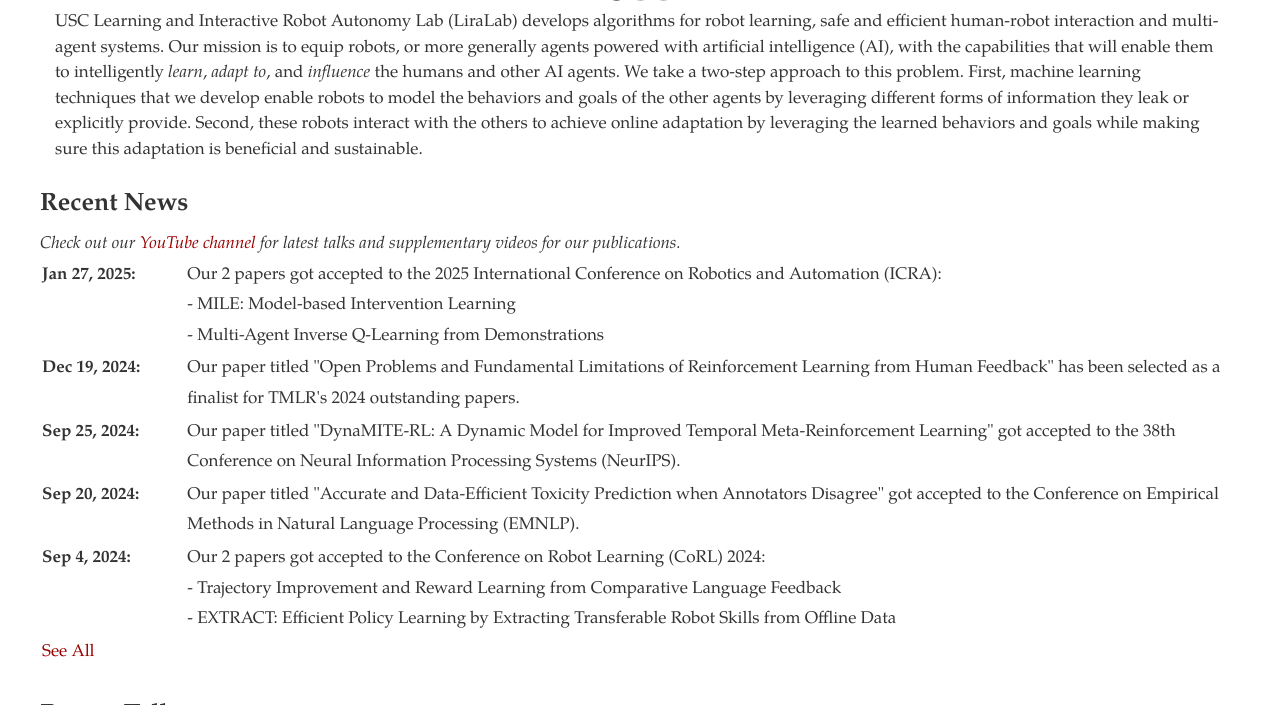
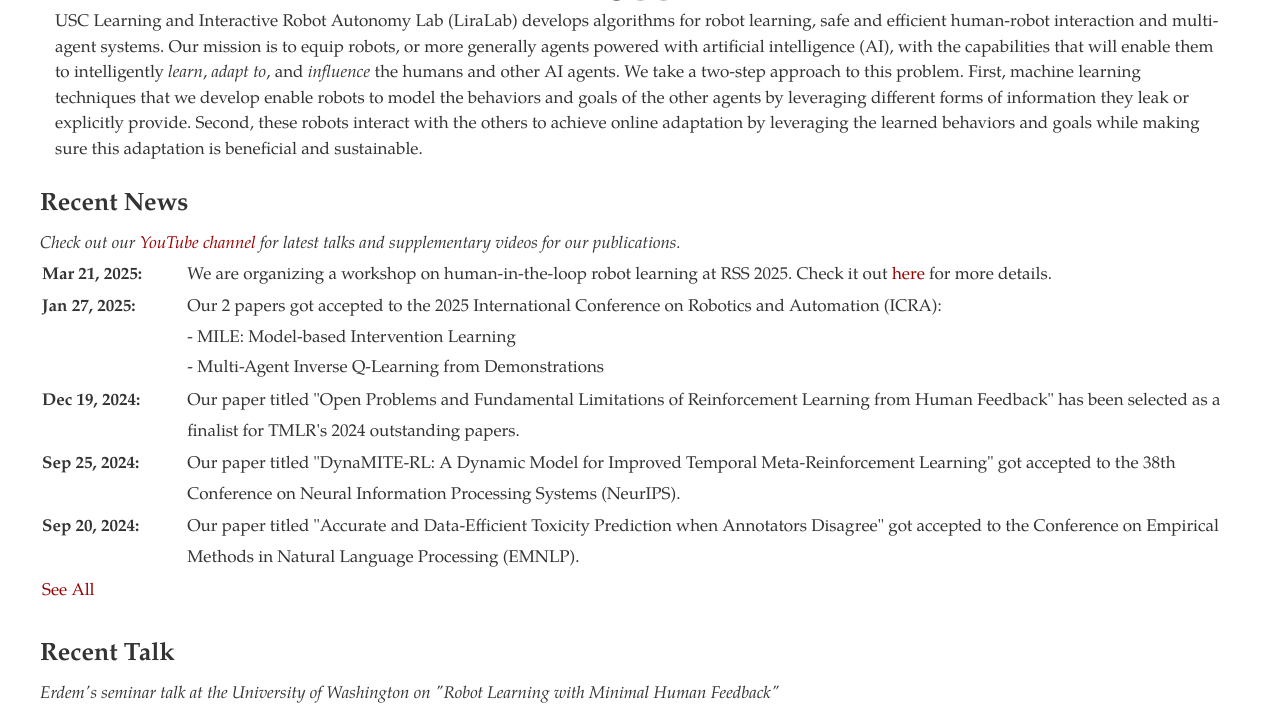
Before and after one commit to USC-Lira/usc-lira.github.io, a Jekyll site: the page built from index.html, in a window 1280 px wide and 900 px high, scrolled down 771 px, cut to the strip 0-705 px from the top of the window. Built offline with Jekyll 4.4.1, drawn with Linux system fonts in a browser that asks for light colours; nearby versions of some CDN libraries; a style sheet for code colours, icons or effects is not loaded.

Commit message:
hitl-robot-learning workshop announcement

```diff
--- a/_data/news.yml
+++ b/_data/news.yml
@@ -1,3 +1,6 @@
+- date: 2025-03-21
+  content: "We are organizing a workshop on human-in-the-loop robot learning at RSS 2025. Check it out <a href=\"https://hitl-robot-learning.github.io/\">here</a> for more details."
+
 - date: 2025-01-27
   content: "Our 2 papers got accepted to the 2025 International Conference on Robotics and Automation (ICRA):<br>- MILE: Model-based Intervention Learning  <br>- Multi-Agent Inverse Q-Learning from Demonstrations"
 
```
